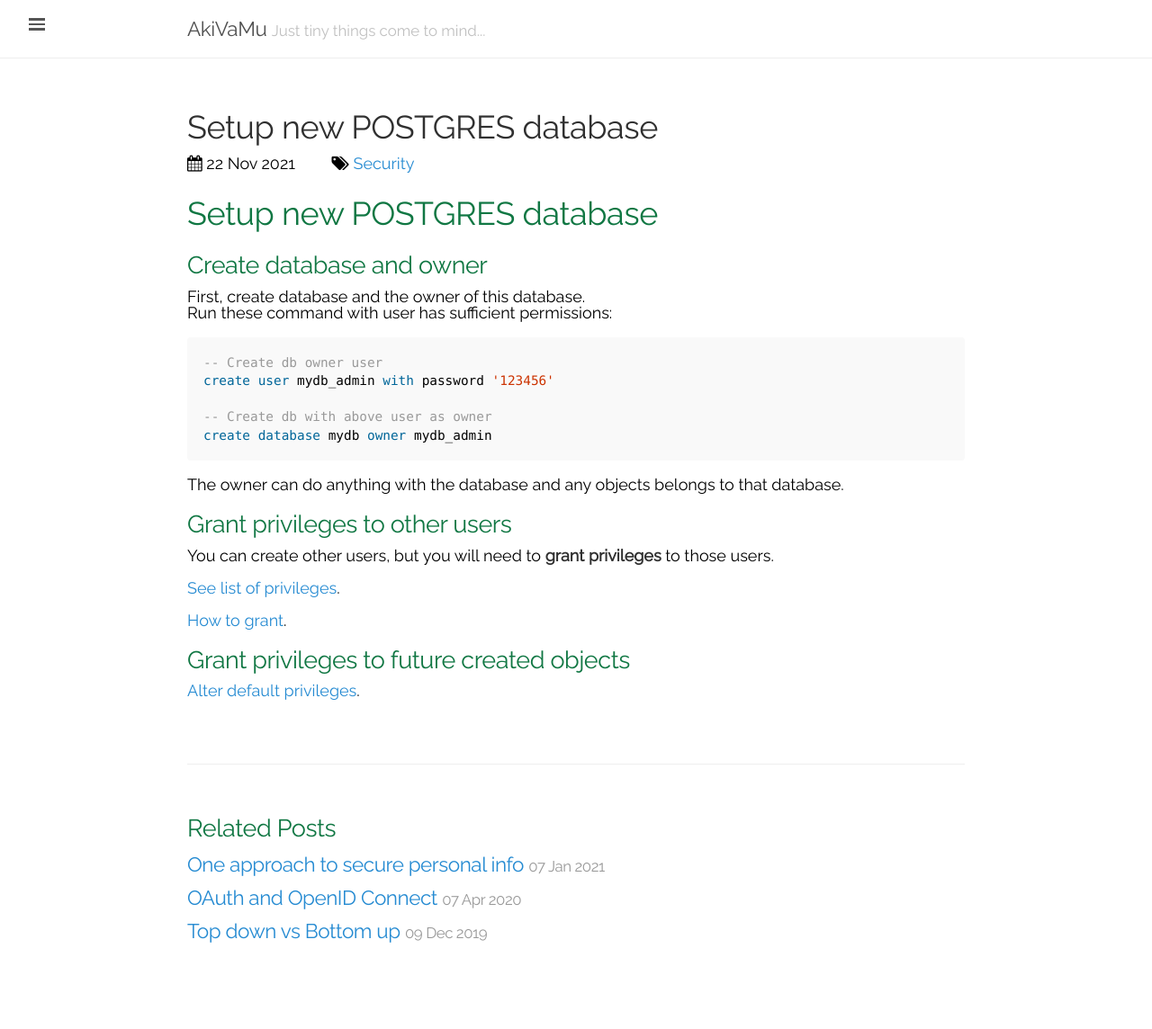
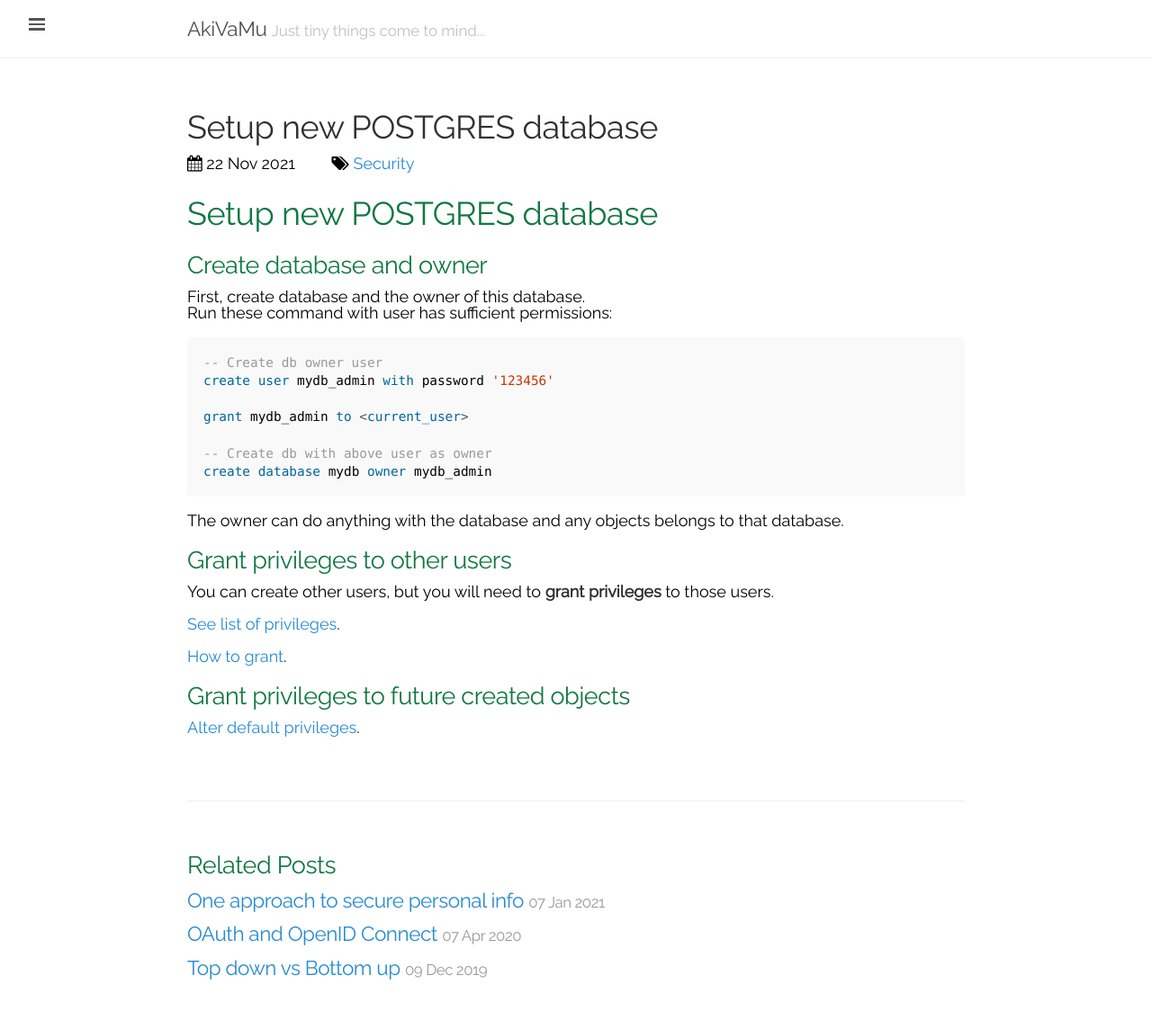
Before and after one commit to akivamu/akivamu.github.io, a Jekyll site: the page built from _posts/2021-11-22-setup-postgres-database.md, in a window 1280 px wide. Shown: the whole page at 90% size. Built offline with Jekyll 4.4.1, drawn with Linux system fonts in a browser that asks for light colours; comment, search, counter and statistics services are not loaded; before the commit the page ends 1103 px from its top, so only the background shows below that.

Commit message:
setup postgres

````diff
--- a/_posts/2021-11-22-setup-postgres-database.md
+++ b/_posts/2021-11-22-setup-postgres-database.md
@@ -14,6 +14,8 @@ Run these command with user has sufficient permissions:
 ```sql
 -- Create db owner user
 create user mydb_admin with password '123456'
+
+grant mydb_admin to <current_user>
 
 -- Create db with above user as owner
 create database mydb owner mydb_admin
````
